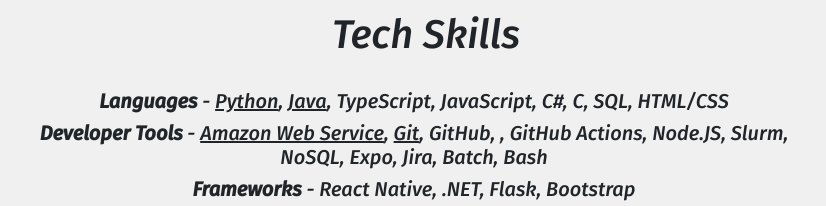
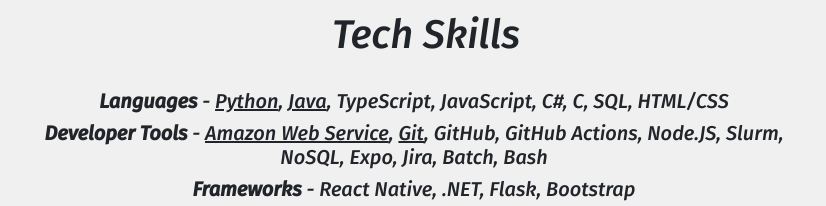
Before and after one commit to ScottSpicer24/PersonalWebsite, a plain HTML site: page index.html in a window 1280 px wide. Shown: the part 1660-1866 px from the top of the page, 214-1040 px from the left. Drawn offline with nearby package versions, Linux system fonts and the light colour scheme.

Commit message:
FIX: typo in skills

```diff
--- a/index.html
+++ b/index.html
@@ -378,7 +378,7 @@
                 <div class="row">
                     <div class="skills-text">
                         <h5><strong>Languages</strong> - <u>Python</u>, <u>Java</u>, TypeScript, JavaScript, C#, C, SQL, HTML/CSS</h5>
-                        <h5><strong>Developer Tools</strong> - <u>Amazon Web Service</u>, <u>Git</u>, GitHub, , GitHub Actions, Node.JS, Slurm, NoSQL, Expo, Jira, Batch, Bash</h5>
+                        <h5><strong>Developer Tools</strong> - <u>Amazon Web Service</u>, <u>Git</u>, GitHub, GitHub Actions, Node.JS, Slurm, NoSQL, Expo, Jira, Batch, Bash</h5>
                         <h5><strong>Frameworks</strong> - React Native, .NET, Flask, Bootstrap</h5>
                         <h5><strong>Libraries</strong> - <u>Pytorch</u>, <u>NumPy</u>, <u>Matplotlib</u>, <u>Scikit-Learn</u>, Pandas, Tensorflow, Windows Forms</h5>
                         <h5><strong>IDEs</strong> - <u>VS Code</u>, Visual Studio, Jupyter Notebook, Google Colab, IntelliJ</h5>
```
